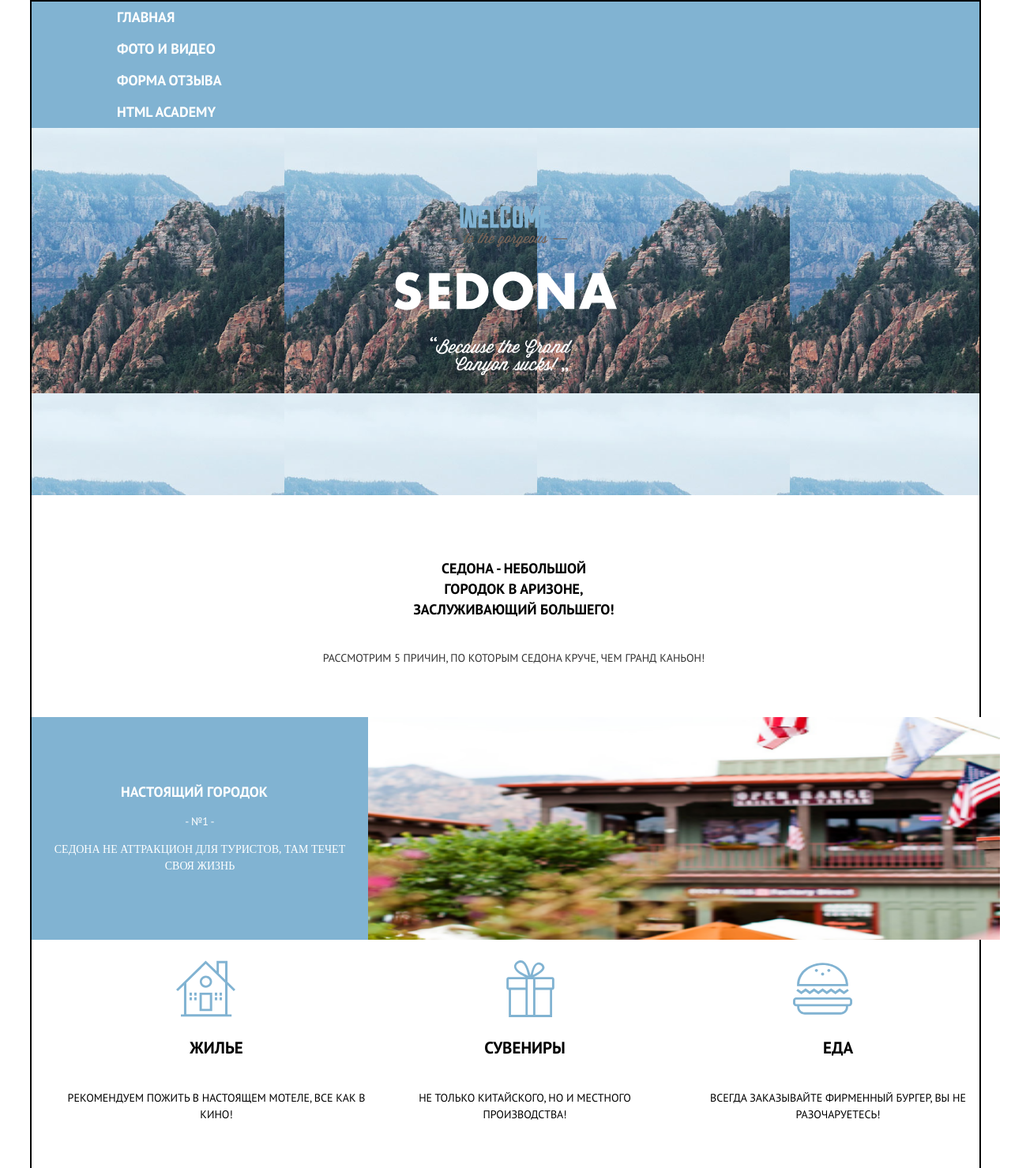
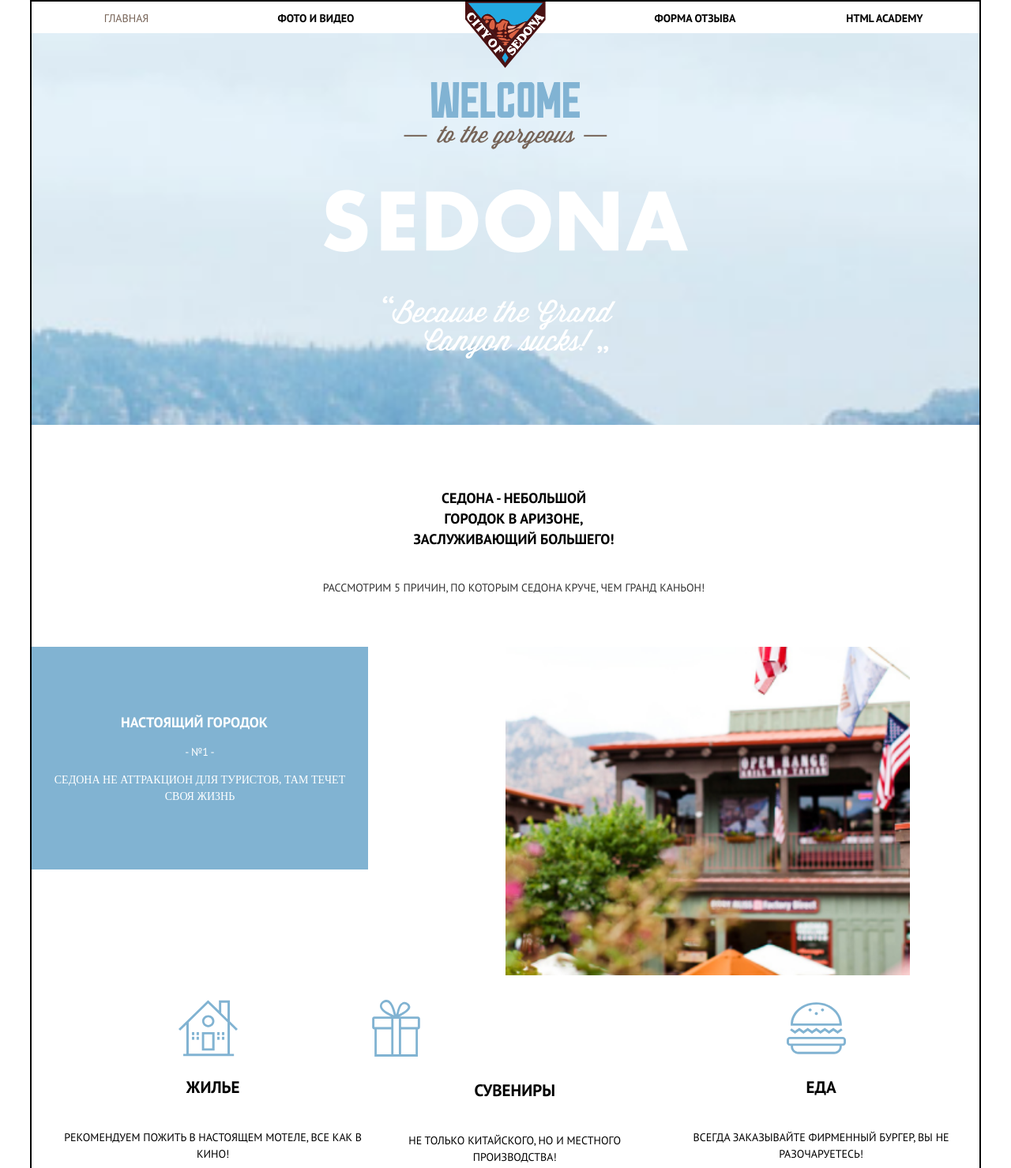
Before and after one commit to Tuiaara87/1604607-sedona-23, a plain HTML site: page source/index.html in a window 1280 px wide. Shown: the top 1479 px of the page at 79% size. Drawn offline with nearby package versions, Linux system fonts and the light colour scheme; files that its build step writes are made by us from their sources.

Commit message:
Адаптив для главной страницы

```diff
--- a/source/index.html
+++ b/source/index.html
@@ -23,7 +23,7 @@
 
         <ul class="navigation__list">
           <li class="navigation__item">
-            <a class="navigation__link">главная</a>
+            <a class="navigation__link--first">главная</a>
           </li>
           <li class="navigation__item">
             <a class="navigation__link" href="photo.html">фото и видео</a>
@@ -63,8 +63,10 @@
                   <p class="features__number">- №1 -</p>
                   <p class="features__text">седона не аттракцион для туристов, там течет своя жизнь</p>
                 </div>
-                <img class="features__picture" src="img/views-mobile/photo-city.png" width="520" height="260"
-                  alt="город Седона">
+                <div class="features__wrap">
+                  <img class="features__photo" src="img/views-mobile/photo-city.png" width="520" height="260"
+                    alt="город Седона">
+                </div>
               </div>
               <ul class="sights">
                 <li class="sights__item">
@@ -78,7 +80,7 @@
                 </li>
 
                 <li class="sights__item">
-                  <div class="sights__container">
+                  <div class="sights__container--middle">
                     <img class="sights__img" src="img/icons/icon-gift.svg" width="32" height="38" alt="сувенир">
                     <div class="sights__box">
                       <p class="sights__title">сувениры</p>
@@ -101,14 +103,16 @@
             </li>
 
             <li class="features__item">
-              <div class="features__container features__container--right">
-                <div class="features__box">
+              <div class="features__container">
+                <div class="features__box features__box--right">
                   <h3 class="features__title">там есть мост дьявола</h3>
                   <p class="features__number">- №2 -</p>
                   <p class="features__text">да, по нему можно пройти! если вы осмелитесь, конечно</p>
                 </div>
-                <img class="features__picture" src="img/views-mobile/photo-bridge.png" width="520" height="260"
-                  alt="мост Седона">
+                <div class="features__wrap">
+                  <img class="features__picture" src="img/views-mobile/photo-bridge.png" width="520" height="260"
+                    alt="мост Седона">
+                </div>
               </div>
             </li>
           </ol>
@@ -151,7 +155,9 @@
           <p class="contact__question">заинтересовались?</p>
           <p class="contact__text">укажите предполагаемые даты поездки, и мы покажем вам лучшие предложения
             гостиниц в седоне</p>
-          <button class="button" type="button"><a href="#" target="_blank">найти гостиницу</a></button>
+          <button class="button" type="button">
+            найти гостиницу
+          </button>
         </div>
 
         <div class="contact__map">
--- a/source/sass/button.scss
+++ b/source/sass/button.scss
@@ -15,11 +15,13 @@
   @media (min-width: $tablet-width) {
     width: 458px;
     height: 58px;
+    margin-left: 155px;
   }
 
   @media (min-width: $desktop-width) {
     width: 458px;
     height: 58px;
+    margin-left: 371px;
   }
 
   &:hover {
--- a/source/sass/contact.scss
+++ b/source/sass/contact.scss
@@ -1,7 +1,5 @@
 .contact {
   @media (min-width: $tablet-width) {
-    height: 318px;
-    border: 2px solid $red;
   }
 }
 
@@ -10,6 +8,7 @@
 
   @media (min-width: $tablet-width) {
     height: 318px;
+    align-items: center;
   }
 }
 
@@ -45,8 +44,7 @@
   margin: 0;
 
   @media (min-width: $tablet-width) {
-    text-align: center;
-    margin: 0;
+    margin-left: 167px;
     border: 2px solid $lime;
     margin-top: 40px;
     margin-bottom: 37px;
@@ -54,6 +52,7 @@
 
   @media (min-width: $desktop-width) {
     margin-bottom: 42px;
+    margin-left: 383px;
   }
 }
 
--- a/source/sass/features.scss
+++ b/source/sass/features.scss
@@ -37,8 +37,8 @@
   width: 320px;
 
   @media (min-width: $tablet-width) {
-    width: 486px;
-    height: 282px;
+    width: 100%;
+    height: auto;
   }
 
   @media (min-width: $desktop-width) {
@@ -64,6 +64,12 @@
     width: 400px;
     height: 256px;
   }
+
+  &--right {
+    @media (min-width: $tablet-width) {
+      order: 1;
+    }
+  }
 }
 
 .features__number {
@@ -81,8 +87,18 @@
   }
 }
 
-// .features__container--right {
-//   @media (min-width: $tablet-width) {
-//     display: grid;
-//     grid-template-columns: 1fr 1fr;
-//   }
+.features__wrap {
+  @media (min-width: $tablet-width) {
+    width: 512px;
+  }
+}
+
+.features__photo {
+  object-fit: cover;
+  width: 100%;
+  height: 100%;
+  @media (min-width: $tablet-width) {
+    width: 100%;
+    height: auto;
+  }
+}
--- a/source/sass/header.scss
+++ b/source/sass/header.scss
@@ -3,7 +3,10 @@
 }
 
 .header__logo {
-  // position: absolute;
-  // z-index: 1;
-  left: 109px;
+  @media (min-width: $tablet-width) {
+    position: absolute;
+    z-index: 5;
+    left: 50%;
+    transform: translateX(-50%);
+  }
 }
--- a/source/sass/intro.scss
+++ b/source/sass/intro.scss
@@ -7,9 +7,27 @@
 
   @media (min-width: $tablet-width) {
     height: 518px;
+    background-image: url("../img/banner-mobile/back-mobile.jpg.png");
+    background-repeat: no-repeat;
+    background-size: cover;
   }
 
   @media (min-width: $desktop-width) {
     height: 518px;
+    background-image: url("../img/banner-mobile/back-mobile.jpg.png");
+    background-repeat: no-repeat;
+    background-size: cover;
   }
 }
+
+.intro__title {
+  @media (min-width: $tablet-width) {
+    width: 461px;
+    height: 350px;
+  }
+
+  @media (min-width: $desktop-width) {
+    width: 461px;
+    height: 350px;
+  }
+}
--- a/source/sass/navigation.scss
+++ b/source/sass/navigation.scss
@@ -14,16 +14,29 @@
   width: 100%;
   margin: 0;
   padding: 0;
+
+  @media (min-width: $tablet-width) {
+    background-color: $white;
+    display: flex;
+  }
 }
 
 .navigation__item {
-  margin-left: 108px;
   text-transform: uppercase;
-  color: $white;
+
   font-family: $base-font;
   font-size: $font-size18;
   line-height: $line-height40;
-  display: flex;
+
+  text-align: center;
+
+  @media (min-width: $tablet-width) {
+    width: 20%;
+
+    &:nth-child(3) {
+      margin-left: 20%;
+    }
+  }
 }
 
 .navigation__link {
@@ -34,6 +47,18 @@
   text-transform: uppercase;
   color: $white;
   text-decoration: none;
+
+  @media (min-width: $tablet-width) {
+    color: $black;
+    font-size: $font-size14;
+    line-height: $line-height26;
+  }
+
+  &--first {
+    font-size: $font-size14;
+    line-height: $line-height26;
+    color: $brown-grey;
+  }
 }
 
 .navigation__toggle {
--- a/source/sass/pluses.scss
+++ b/source/sass/pluses.scss
@@ -45,6 +45,7 @@
 
 .pluses__container {
   padding-top: 26px;
+  align-items: center;
 
   @media (min-width: $tablet-width) {
     padding-top: 41px;
--- a/source/sass/sights.scss
+++ b/source/sass/sights.scss
@@ -40,6 +40,7 @@
 .sights__container {
   display: flex;
   justify-content: space-between;
+  align-items: center;
 
   @media (min-width: $tablet-width) {
     display: flex;
@@ -56,25 +57,19 @@
   margin-left: 13px;
 
   @media (min-width: $tablet-width) {
-    margin-top: 26px;
     // margin-left: 58px;
   }
-}
-
-.sights__item {
-  height: 330px;
 }
 
 .sights__img {
   @media (min-width: $tablet-width) {
     width: 75px;
     height: 72px;
-    margin-left: 90px;
+    margin-bottom: 26px;
   }
 
   @media (min-width: $desktop-width) {
     width: 75px;
     height: 72px;
-    margin-left: 161px;
   }
 }
--- a/source/sass/variables.scss
+++ b/source/sass/variables.scss
@@ -16,6 +16,7 @@ $dove-gray: #666666;
 $mercury3: #e7e5e5;
 $red: #ff0000;
 $lime: #00ff00;
+$brown-grey: #766357;
 $font-weight7: 700;
 $font-weight4: 400;
 $font-size18: 18px;
```
Also changed, not shown: source/img/banner-mobile/tablet.png (added), source/img/views-tablet/bridge.png (added), source/img/views-tablet/city.png (added).
